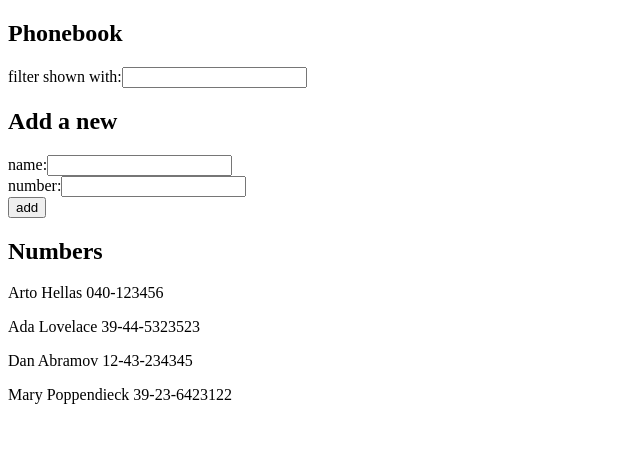
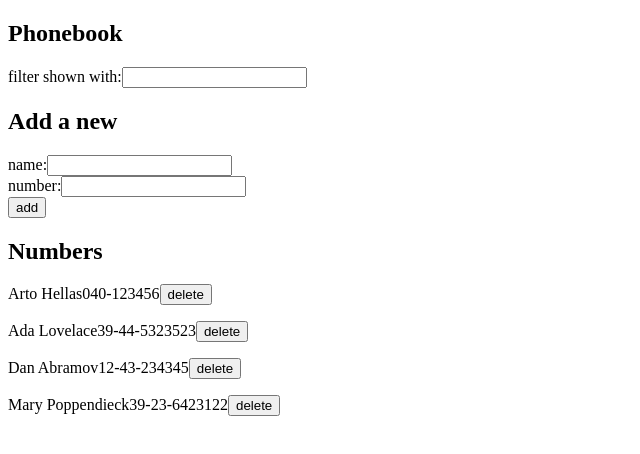
Before and after one commit to jkotima/fullstack-hy2020, a React (Create React App) app in the folder osa2/puhelinluettelo/: page / in a window 1280 px wide. Shown: the top 454 px of the page, without its empty margins (0-640 px from the left). Built offline with nearby package versions, Linux system fonts and the light colour scheme; data requests are answered from the project's data file.

Commit message:
tehtävät 2.15-2.18

```diff
--- a/osa2/puhelinluettelo/db.json
+++ b/osa2/puhelinluettelo/db.json
@@ -1,5 +1,5 @@
 {
-    "persons":[
+  "persons": [
     {
       "name": "Arto Hellas",
       "number": "040-123456",
--- a/osa2/puhelinluettelo/src/App.js
+++ b/osa2/puhelinluettelo/src/App.js
@@ -2,7 +2,7 @@
 import Filter from './components/Filter'
 import PersonForm from './components/PersonForm'
 import Persons from './components/Persons'
-import axios from 'axios'
+import personService from './services/persons'
 
 const App = () => {
     const [ persons, setPersons] = useState([])
@@ -11,26 +11,65 @@
     const [ filter, setFilter ] = useState('')
 
     useEffect(() => {
-        axios
-            .get('http://localhost:3001/persons')
-            .then(response => {
-                setPersons(response.data)
+        personService
+            .getAll()
+            .then(initialPersons => {
+                setPersons(initialPersons)
             })
     }, [])
 
     const addPerson = (event) => {
+
         event.preventDefault()
         const personObject = {
             name: newName,
             number: newNumber
         }
+
         if (persons.map((person) => person.name).includes(newName)) {
-            alert(`${newName} is already added to phonebook`)
+            if (!window.confirm(`${newName} is already added to phonebook,`
+                               +` replace old number with a new one?`)) {
+                return
+            }
+
+            const id = persons.find(n => n.name === newName).id
+            personService
+                .update(id, personObject)
+                .then(returnedPerson => {
+                    setPersons(persons.map(person =>
+                        person.id !== id ? person : returnedPerson))
+
+                }).catch(error => {
+                    alert(
+                        `Person ${newName} could not be updated`
+                    )
+                })
+
         } else {
-            setPersons(persons.concat(personObject))
-            setNewName('')
-            setNewNumber('')
+            personService
+                .create(personObject)
+                .then(returnedPerson => {
+                    setPersons(persons.concat(returnedPerson))
+                    setNewName('')
+                    setNewNumber('')
+                })
         }
+    }
+    const deletePerson = id => {
+        const person = persons.find(n => n.id === id)
+        if (!window.confirm(`Delete ${person.name}?`)) {
+            return
+        }
+
+        personService
+            .destroy(id)
+            .then(returnedPerson => {
+                setPersons(persons.filter(n => n.id !== id))
+            }).catch(error => {
+                alert(
+                    `Person ${person.name} could not be deleted`
+                )
+            })
     }
 
     const handleNameChange = (event) => {
@@ -64,7 +103,7 @@
         />
 
         <h2>Numbers</h2>
-        <Persons persons={personsToShow}/>
+        <Persons persons={personsToShow} deletePerson={deletePerson}/>
       </div>
     )
 }
--- a/osa2/puhelinluettelo/src/components/Person.js
+++ b/osa2/puhelinluettelo/src/components/Person.js
@@ -1,7 +1,11 @@
 import React from 'react'
-const Person = ({ person }) => {
+const Person = ({ person, deletePerson}) => {
     return (
-      <p>{person.name} {person.number}</p>
+      <p>
+        {person.name}
+        {person.number}
+        <button onClick={deletePerson}>delete</button>
+      </p>
     )
 }
 
--- a/osa2/puhelinluettelo/src/components/Persons.js
+++ b/osa2/puhelinluettelo/src/components/Persons.js
@@ -1,11 +1,14 @@
 import React from 'react'
 import Person from './Person'
 
-const Persons = ({persons}) => {
+const Persons = ({persons, deletePerson}) => {
     return (
         <div>
             {persons.map((person) =>
-                <Person key={person.name} person={person} />
+                <Person key={person.name}
+                person={person}
+                deletePerson = {() => deletePerson(person.id)}
+                />
             )}
         </div>
     )
--- /dev/null
+++ b/osa2/puhelinluettelo/src/services/persons.js
@@ -0,0 +1,24 @@
+import axios from 'axios'
+const baseUrl = 'http://localhost:3001/persons'
+
+const getAll = () => {
+    const request = axios.get(baseUrl)
+    return request.then(response => response.data)
+}
+
+const create = newObject => {
+    const request = axios.post(baseUrl, newObject)
+    return request.then(response => response.data)
+}
+
+const destroy = id => {
+    const request = axios.delete(`${baseUrl}/${id}`)
+    return request.then(response => response.data)
+}
+
+const update = (id, newObject) => {
+    const request = axios.put(`${baseUrl}/${id}`, newObject)
+    return request.then(response => response.data)
+}
+
+export default { getAll, create, destroy, update }
```
Lines whose indentation alone changed are shown as unchanged.
